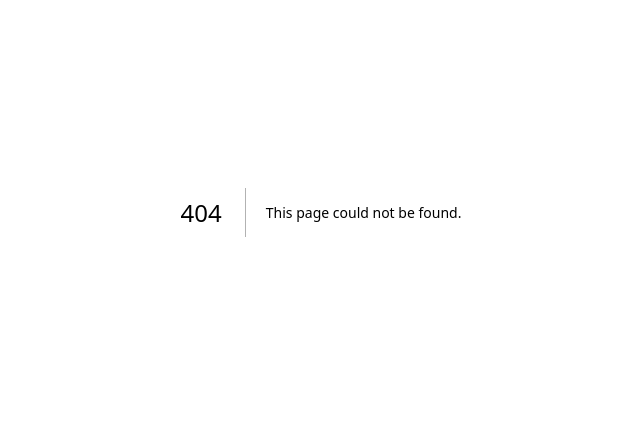
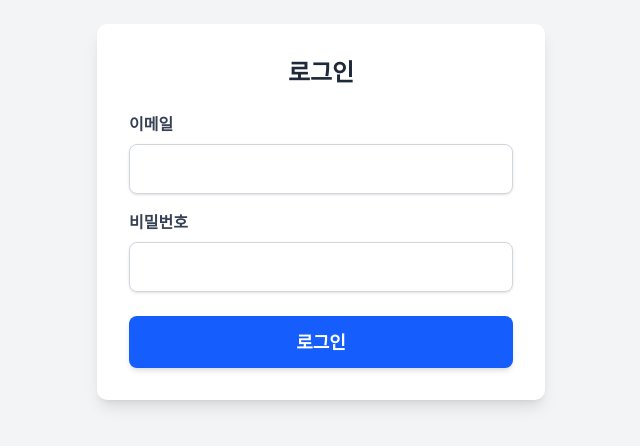
Before and after one commit to khil94/directional, a Next.js app: page /login in a window 1280 px wide. Before the commit this address had no page. Shown: the part 188-634 px from the top of the page, without its empty margins (319-959 px from the left). Built offline with nearby package versions, Linux system fonts and the light colour scheme.

Commit message:
feat : login page + board page 생성만
- 로딩/에러 처리는 아직 안함
- 로그인 기능만 처리

```diff
--- /dev/null
+++ b/app/(nonPrivate)/login/page.tsx
@@ -0,0 +1,102 @@
+"use client";
+
+import { API } from "@/app/api/apis";
+import { useAuthStore } from "@/store/auth/authStore";
+import { useUserStore } from "@/store/user/userStore";
+import { LoginBody } from "@/types/auth";
+import { useRouter } from "next/navigation";
+import { FormEvent, useState } from "react";
+
+export default function LoginPage() {
+  const [email, setEmail] = useState("");
+  const [password, setPassword] = useState("");
+  const [isLoading, setIsLoading] = useState(false);
+  const [error, setError] = useState(false);
+
+  const router = useRouter();
+
+  const userStore = useUserStore();
+  const authStore = useAuthStore();
+
+  const handleSubmit = async (e: FormEvent) => {
+    e.preventDefault();
+    setError(false);
+    setIsLoading(true);
+    const body: LoginBody = {
+      email,
+      password,
+    };
+    try {
+      const resp = await API.login(body);
+      console.log(resp);
+      userStore.login(resp);
+      authStore.login();
+
+      router.push("/board");
+    } catch (err) {
+      setError(true);
+    } finally {
+      setIsLoading(false);
+    }
+  };
+
+  return (
+    <div className="flex min-h-screen items-center justify-center bg-gray-100">
+      <form
+        onSubmit={handleSubmit}
+        className="w-full max-w-md rounded-lg bg-white p-8 shadow-lg"
+      >
+        <h2 className="mb-6 text-center text-2xl font-bold text-gray-800">
+          로그인
+        </h2>
+        <div className="mb-4">
+          <label
+            htmlFor="email"
+            className="mb-2 block font-semibold text-gray-700"
+          >
+            이메일
+          </label>
+          <input
+            id="email"
+            type="email"
+            value={email}
+            onChange={(e) => setEmail(e.target.value)}
+            className="w-full rounded-md border border-gray-300 p-3 shadow-sm focus:border-blue-500 focus:outline-none focus:ring-1 focus:ring-blue-500"
+            required
+            disabled={isLoading}
+          />
+        </div>
+
+        <div className="mb-6">
+          <label
+            htmlFor="password"
+            className="mb-2 block font-semibold text-gray-700"
+          >
+            비밀번호
+          </label>
+          <input
+            id="password"
+            type="password"
+            value={password}
+            onChange={(e) => setPassword(e.target.value)}
+            className="w-full rounded-md border border-gray-300 p-3 shadow-sm focus:border-blue-500 focus:outline-none focus:ring-1 focus:ring-blue-500"
+            required
+            disabled={isLoading}
+          />
+        </div>
+
+        {error && (
+          <p className="mb-4 text-center text-sm text-red-600">{error}</p>
+        )}
+
+        <button
+          type="submit"
+          className="w-full rounded-md bg-blue-600 p-3 text-lg font-semibold text-white shadow-md transition duration-200 ease-in-out hover:bg-blue-700 disabled:cursor-not-allowed disabled:bg-gray-400"
+          disabled={isLoading}
+        >
+          {isLoading ? "로그인 중..." : "로그인"}
+        </button>
+      </form>
+    </div>
+  );
+}
--- /dev/null
+++ b/app/(private)/board/page.tsx
@@ -0,0 +1,3 @@
+export default function BoardPage() {
+  return <div></div>;
+}
```
